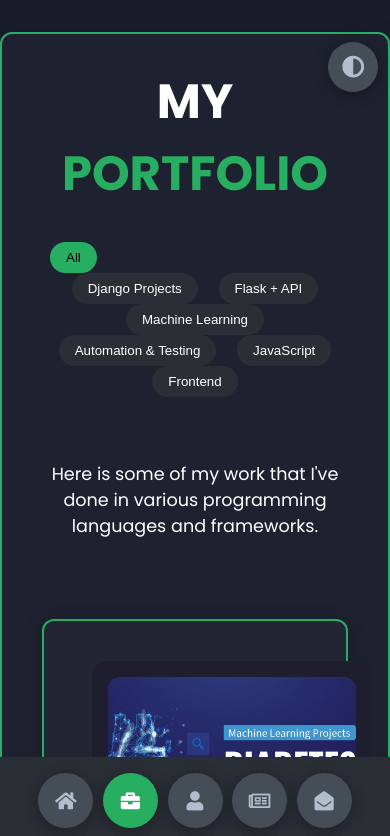
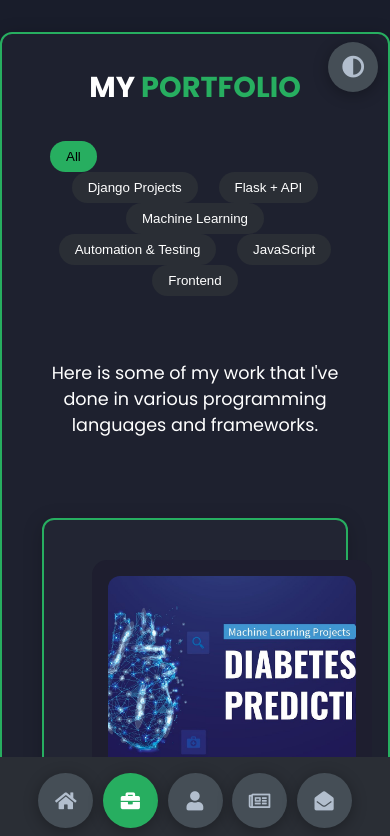
Before and after one commit to PriyadarshiniR0/portfolio, a website: page index.html in a window 390 px wide. Both pictures are taken after a click on the element 130 px from the left and 800 px from the top of the page. Shown: the top 836 px of the page. Drawn offline with nearby package versions, Linux system fonts and the light colour scheme; no server answers.

Commit message:
Update styles.css

```diff
--- a/styles/styles.css
+++ b/styles/styles.css
@@ -824,16 +824,16 @@ section {
   .contact-item .icon {
     grid-template-columns: 25px 1fr;
   }
-
   .main-title h2 {
-    font-size: 2rem;
+    font-size: 1.8rem !important;
   }
   .main-title h2 span {
-    font-size: 2.3rem;
+    font-size: 1.8rem !important;
   }
   .main-title h2 .bg-text {
-    font-size: 2.3rem;
+    font-size: 2.2rem !important;
   }
+
 }
 @media screen and (max-width: 1432px) {
   .container {
@@ -958,13 +958,13 @@ section {
   }
 
   .main-title h2 {
-    font-size: 3rem;
+    font-size: 1.8rem !important;
   }
   .main-title h2 span {
-    font-size: 3rem;
+    font-size: 1.8rem !important;
   }
   .main-title h2 .bg-text {
-    font-size: 4rem;
+    font-size: 2.2rem !important;
   }
 }
 
```
